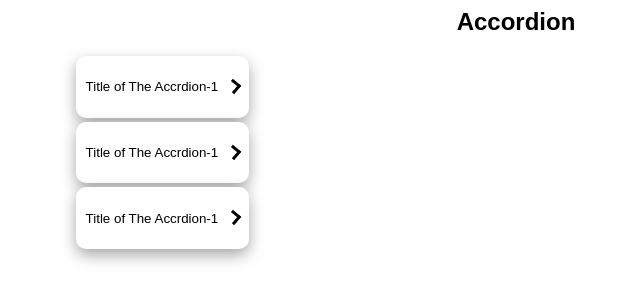
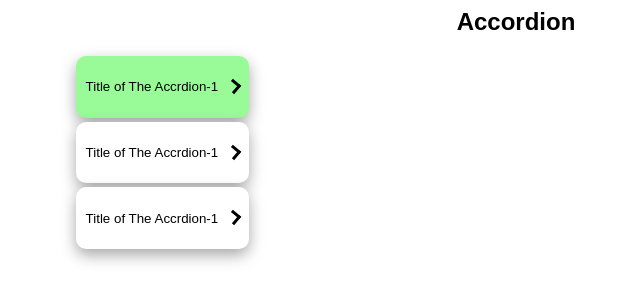
Before and after one commit to mohandand/React_Modal, a React (Create React App) app: page / in a window 1280 px wide. In both pictures the pointer is over the button 286 px from the left and 86 px from the top of the page. Shown: the top 302 px of the page, without its empty margins (124-764 px from the left). Built offline with nearby package versions, Linux system fonts and the light colour scheme.

Commit message:
1 file modified

```diff
--- a/styles.css
+++ b/styles.css
@@ -26,7 +26,7 @@
 }
 .accrdion:hover,
 .active {
-  background-color: palegeen;
+  background-color: palegreen;
 }
 .sarrow {
   margin-left: 10px;
```
